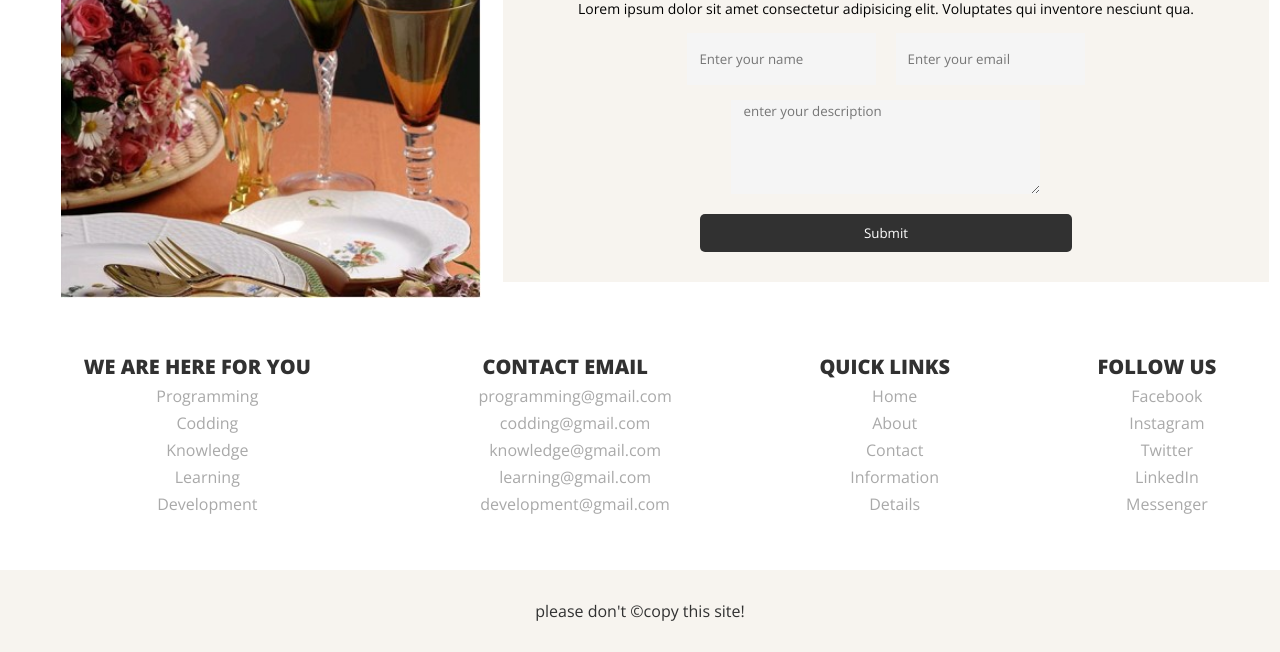
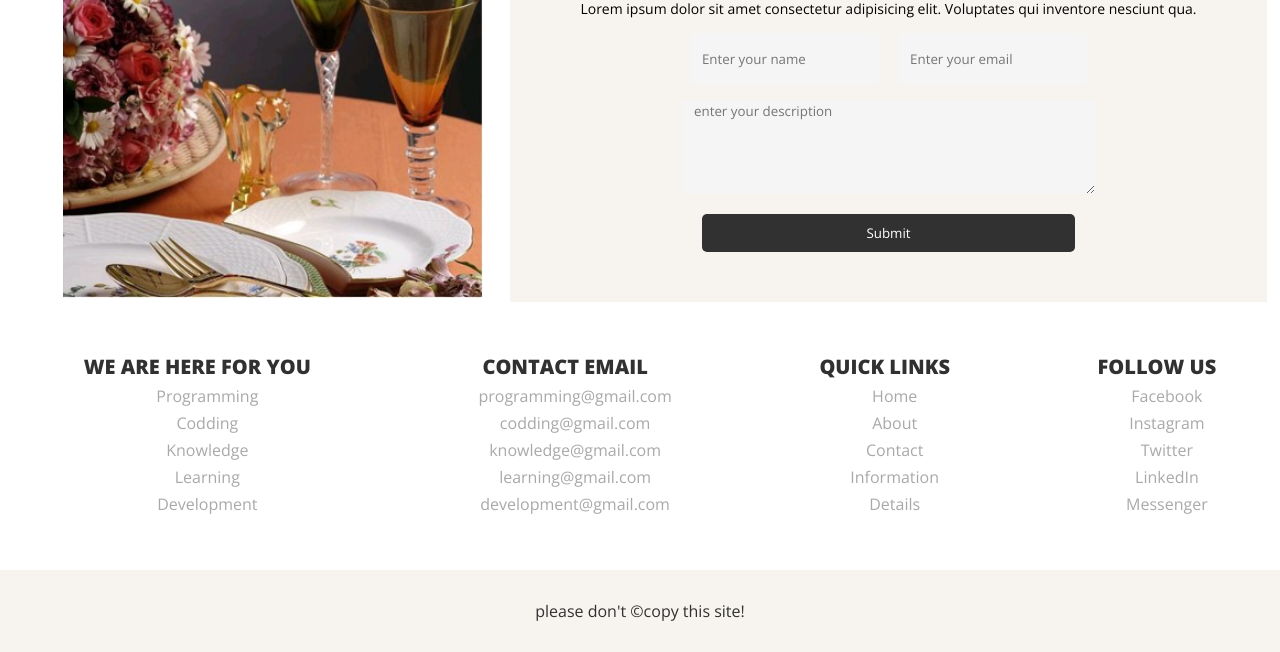
Before and after one commit to sohanwebdev/get-in-touch, a plain HTML site: page index.html in a window 1280 px wide. Shown: the part 255-907 px from the top of the page. Drawn offline with nearby package versions, Linux system fonts and the light colour scheme.

Commit message:
resolved problem

```diff
--- a/css/style.css
+++ b/css/style.css
@@ -63,7 +63,7 @@ nav ul li:hover{
 .info .infoForm{
     text-align: center;
     background-color: #F7F4EF;
-    padding: 30px 25px;
+    padding: 50px 20px;
 }
 
 .info .infoForm h1{
--- a/index.html
+++ b/index.html
@@ -35,7 +35,7 @@
                 <form>
                     <input type="text" placeholder="Enter your name">
                     <input type="email" placeholder="Enter your email"><br>
-                    <textarea cols="35" rows="5" placeholder="enter your description"></textarea><br>
+                    <textarea cols="48" rows="5" placeholder="enter your description"></textarea><br>
                     <button class="button">Submit</button>
                 </form>
             </div>
```
